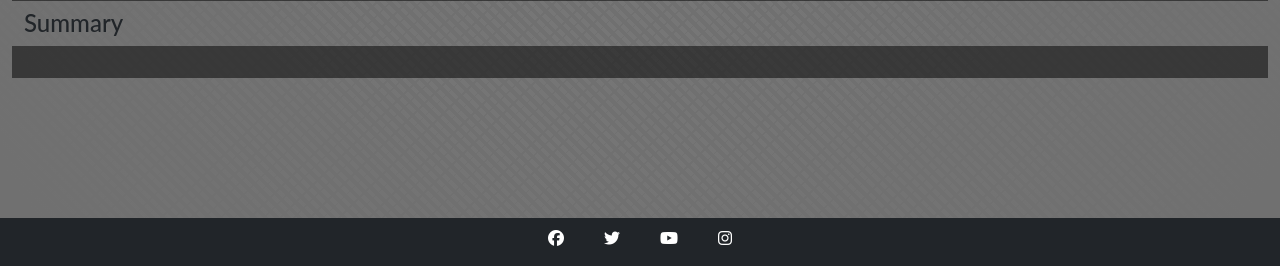
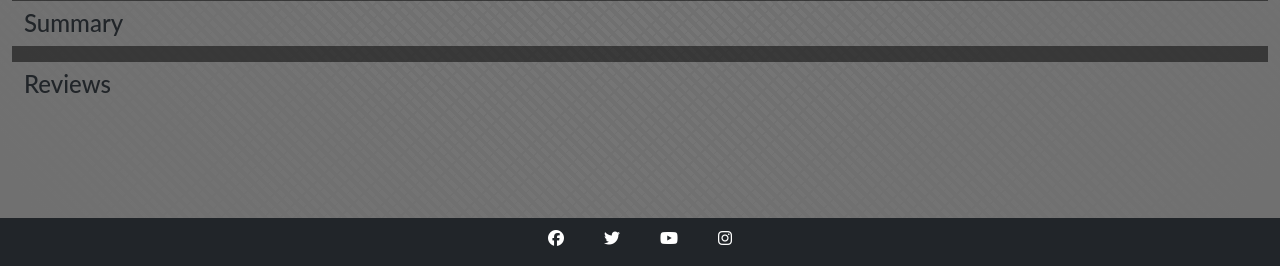
Before and after one commit to JackDay94/ReviewVie, a Django app: template movies/templates/movies/movie_detail.html in a window 1280 px wide. Shown: the part 632-898 px from the top of the page. Run offline with Django 3.2, Linux system fonts and the light colour scheme; the template is opened without the code that fills it, so the values that code supplies are empty; some libraries are stand-ins or nearby versions.

Commit message:
Add buttons for edit and delete for movies when signed in as superuser and add reviews container

```diff
--- a/movies/templates/movies/movie_detail.html
+++ b/movies/templates/movies/movie_detail.html
@@ -6,6 +6,12 @@ ReviewVie - {{ movie.name }}
 
 {% block content %}
 <div class="container-fluid">
+    {% if request.user.is_superuser %}
+    <div class="row justify-content-center pt-3">
+    <button type="button" class="me-1 btn btn-dark movie-btn">Edit</button>
+    <button type="button" class="ms-1 btn btn-danger movie-btn">Delete</button>
+    </div>
+    {% endif %}
     <div class="row">
         <div class="col-12 text-center pt-3" id="top-movie">
             {% if "placeholder" in movie.image.url %}
@@ -31,7 +37,13 @@ ReviewVie - {{ movie.name }}
     <div class="row pb-2">
         <h4>Summary</h4>
         <div class="col-12 movie-details">
-            <p class="pt-3">{{ movie.summary | safe }}</p>
+            <p>{{ movie.summary | safe }}</p>
+        </div>
+    </div>
+    <div class="row">
+        <h4>Reviews</h4>
+        <div class="col-12">
+
         </div>
     </div>
 </div>
--- a/static/css/style.css
+++ b/static/css/style.css
@@ -99,3 +99,7 @@ footer {
     background-color: rgba(0, 0, 0, 0.5);
     color: #fff;
 }
+
+.movie-btn {
+    width: 100px !important;
+}
```
